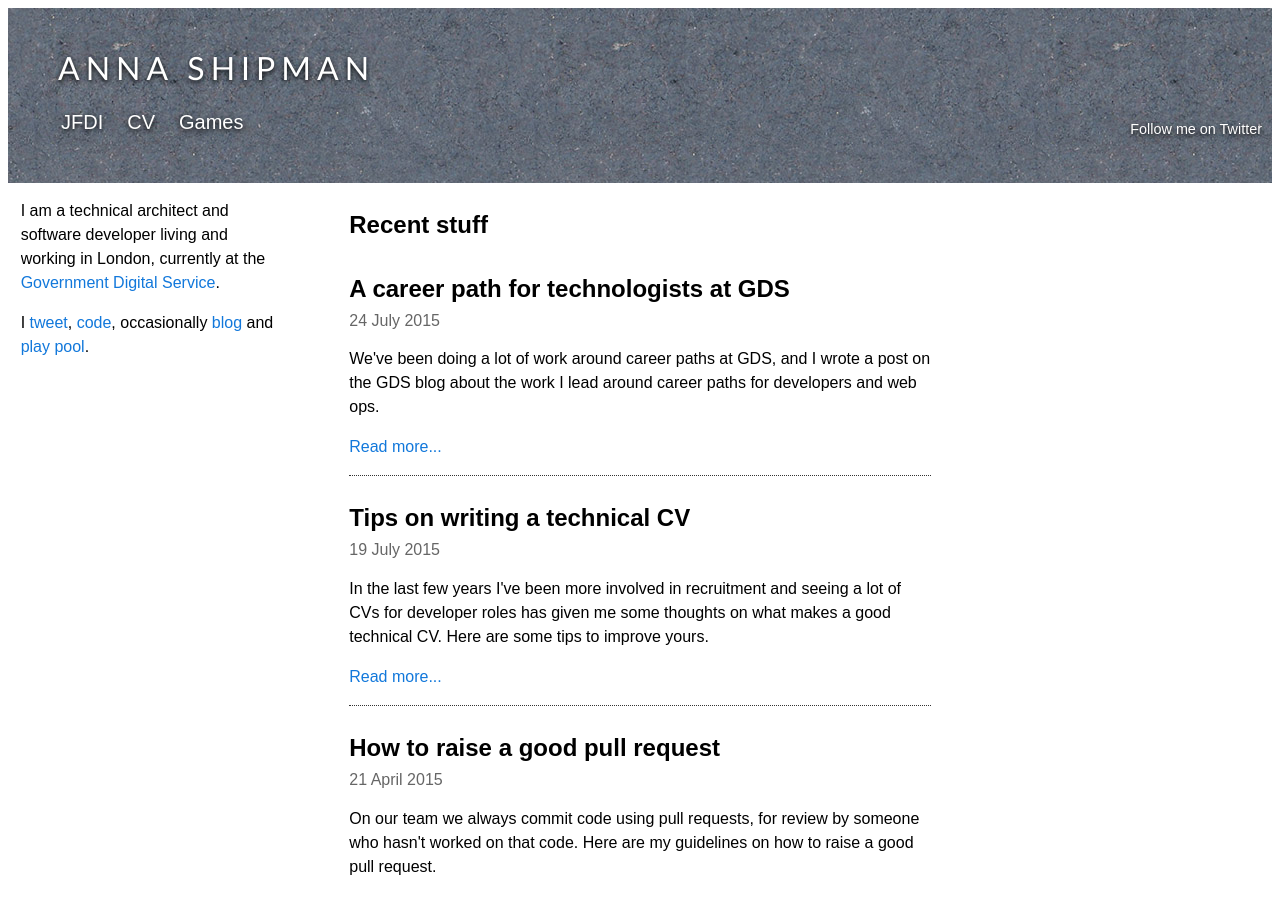
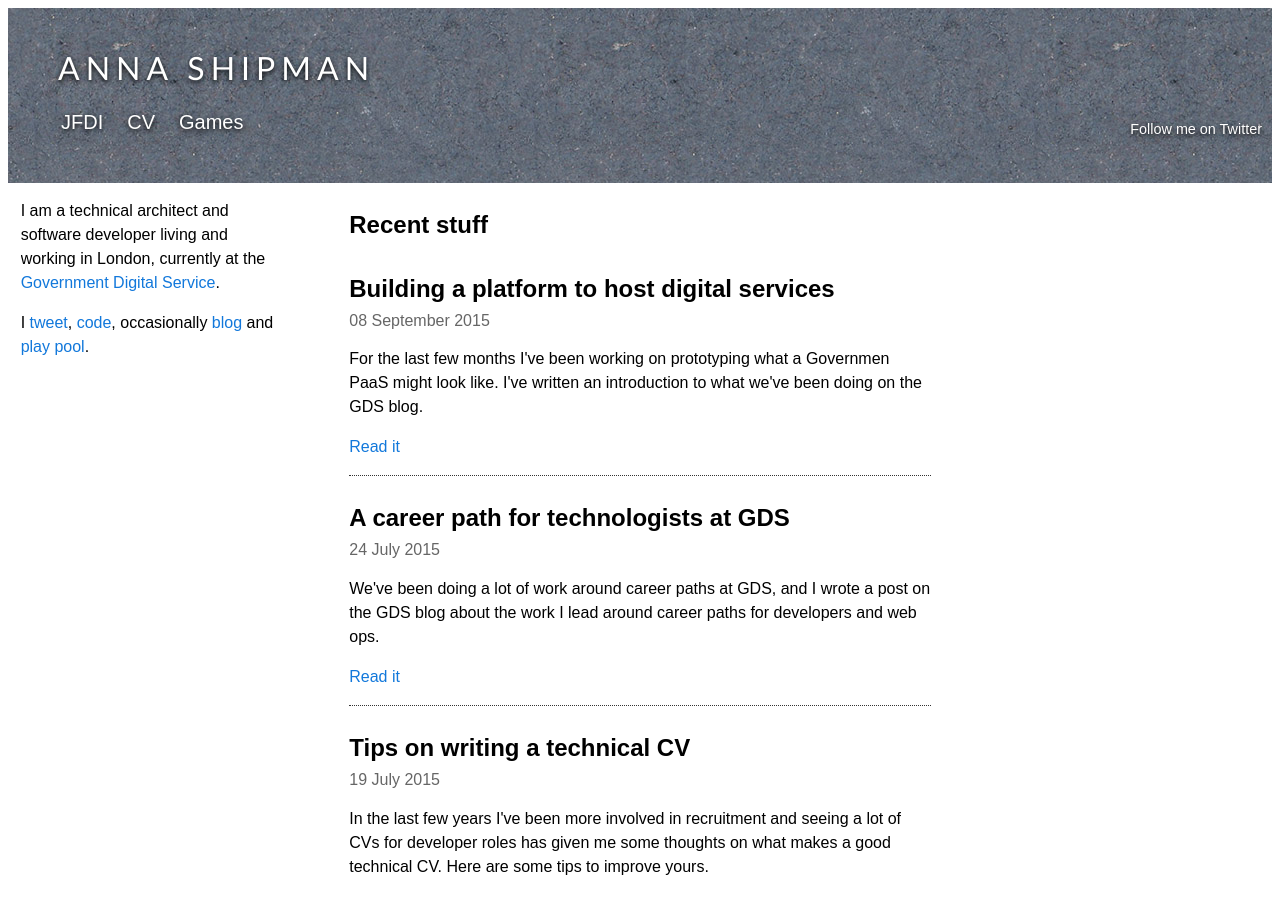
Before and after one commit to annashipman/annashipman.github.io, a Jekyll site: the page index.html, which Jekyll copies as it is, in a window 1280 px wide and 900 px high. Built offline with Jekyll 4.4.1, drawn with Linux system fonts in a browser that asks for light colours; Markdown is read by kramdown in place of the engine named in the settings.

Commit message:
Add latest GDS blog post

```diff
--- a/index.html
+++ b/index.html
@@ -29,6 +29,17 @@
 <div><h1>Recent stuff</h1></div>
 <div class="blog-post">
 <h1><a
+href="https://gds.blog.gov.uk/2015/09/08/building-a-platform-to-host-digital-services/">Building
+a platform to host digital services</a></h1>
+<date>08 September 2015</date>
+<p>For the last few months I've been working on prototyping what a Governmen
+PaaS might look like. I've written an introduction to what we've been doing on
+the GDS blog.
+<p><a
+href="https://gds.blog.gov.uk/2015/09/08/building-a-platform-to-host-digital-services/">Read it</a></p>
+</div>
+<div class="blog-post">
+<h1><a
 href="https://gdstechnology.blog.gov.uk/2015/07/24/a-career-path-for-technologists-at-gds/">A
 career path for technologists at GDS</a></h1>
 <date>24 July 2015</date>
@@ -36,7 +47,7 @@ career path for technologists at GDS</a></h1>
 the GDS blog about the work I lead around career paths for developers and web
 ops.
 <p><a
-href="https://gdstechnology.blog.gov.uk/2015/07/24/a-career-path-for-technologists-at-gds/">Read more...</a></p>
+href="https://gdstechnology.blog.gov.uk/2015/07/24/a-career-path-for-technologists-at-gds/">Read it</a></p>
 </div>
 <div class="blog-post">
 <h1><a href="/jfdi/cv-tips.html">Tips on writing a technical CV</a></h1>
```
Also changed, not shown: _posts/2015-09-08-building-a-paas.md (added, +10 -0 lines).
